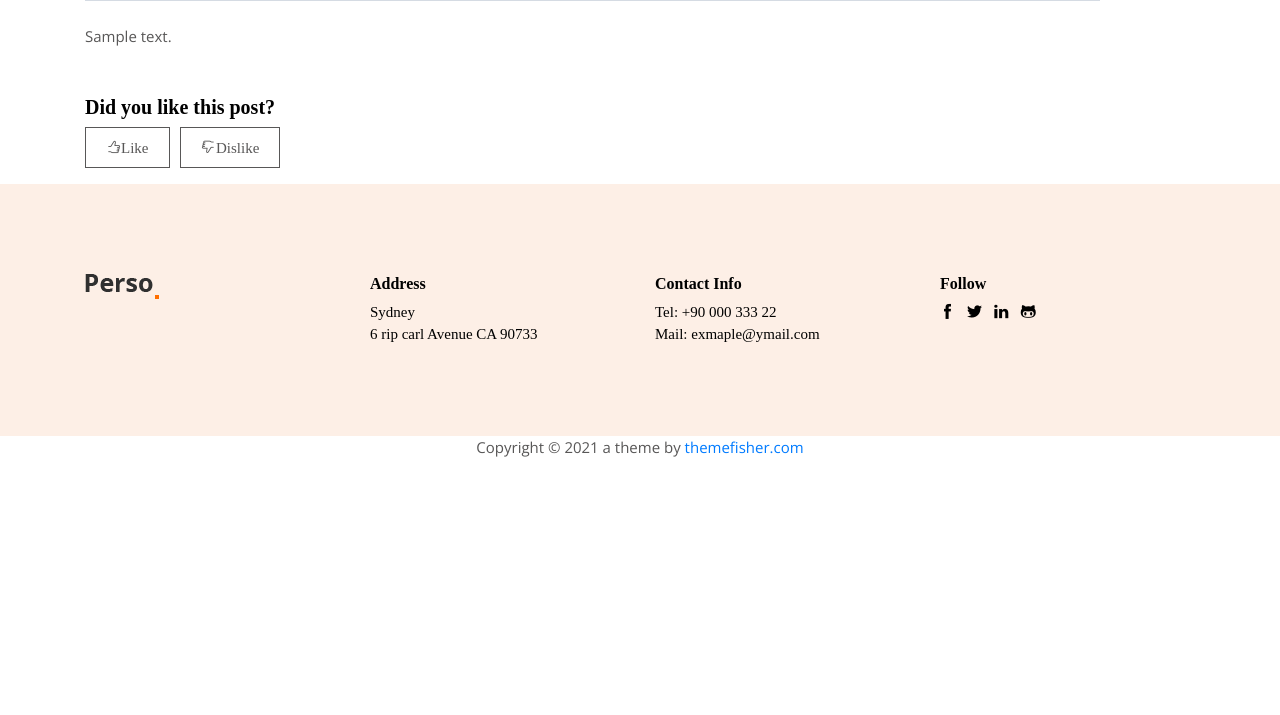
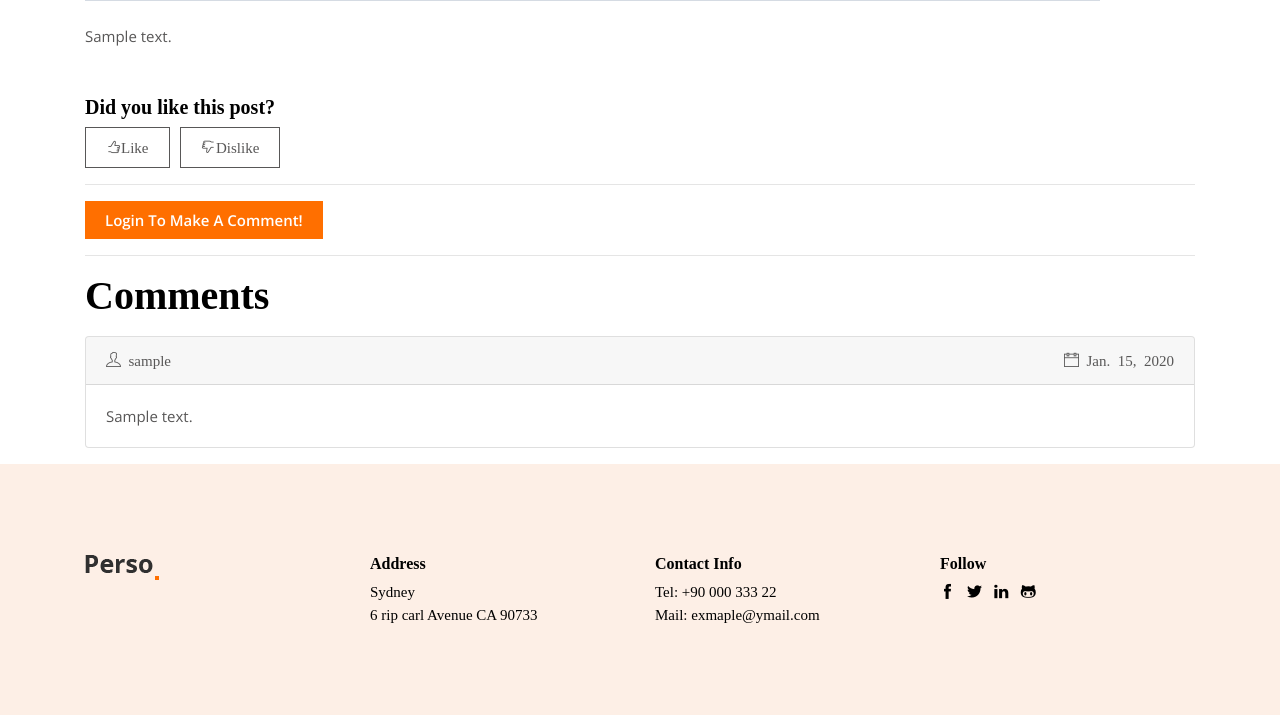
Before and after one commit to Gustavo-F/blog-django-girls, a Django app: a page that uses post/templates/post/post_details.html in a window 1280 px wide. Shown: the part 1385-2100 px from the top of the page. Before the commit the page ends 1842 px from the top, so only its background shows below. Run offline with Django 3.2, Linux system fonts and the light colour scheme; tables that the repository leaves empty hold one stand-in row (values such as "Sample post"); grey boxes marked "Sample" are stand-in pictures; some libraries are stand-ins or nearby versions; some web fonts are replaced.

Commit message:
Added comments system

```diff
--- a/post/admin.py
+++ b/post/admin.py
@@ -20,8 +20,9 @@ admin.site.register(models.Post, PostAdmin)
 
 
 class CommentAdmin(admin.ModelAdmin):
-    list_display = ('id', 'author', 'post', 'comment_date', 'is_approved')
-    list_display_links = ('id', 'author', 'post', 'comment_date')
+    list_display = ('id', 'comment', 'author', 'post',
+                    'comment_date', 'is_approved')
+    list_display_links = ('id', 'comment', 'author', 'post', 'comment_date')
     list_editable = ('is_approved', )
 
 
--- a/post/forms.py
+++ b/post/forms.py
@@ -1,3 +1,5 @@
+from django.db.models import fields
+from django.forms.widgets import Textarea
 from django.utils.safestring import mark_safe
 from django import forms
 from django.contrib.auth.models import User
@@ -62,3 +64,14 @@ class WritePostForm(forms.ModelForm):
     class Meta:
         model = models.Post
         fields = ['category', 'thumbnail', 'title', 'text', 'publish_now']
+
+
+class CommentForm(forms.ModelForm):
+    comment = forms.CharField(
+        max_length=255,
+        widget=Textarea(),
+    )
+
+    class Meta:
+        model = models.Comment
+        fields = ['comment', ]
--- a/post/models.py
+++ b/post/models.py
@@ -46,9 +46,12 @@ class Post(models.Model):
 class Comment(models.Model):
     comment = models.CharField(max_length=255)
     author = models.ForeignKey(settings.AUTH_USER_MODEL, on_delete=CASCADE)
-    post = models.OneToOneField(Post, on_delete=CASCADE)
+    post = models.ForeignKey(Post, on_delete=CASCADE)
     comment_date = models.DateTimeField(default=timezone.now)
     is_approved = models.BooleanField(default=True)
+
+    def __str__(self):
+        return self.comment
 
 
 class Aproval(models.Model):
--- a/post/templates/post/post_details.html
+++ b/post/templates/post/post_details.html
@@ -18,6 +18,8 @@
 <!-- /page-title -->
 
 <div class="container">
+
+    <!-- Text -->
     <div class="row">
         <div class="col-lg-11">
             <ul class="list-inline d-flex justify-content-between py-3">
@@ -34,9 +36,9 @@
             </div>
         </div>
     </div>
-</div>
 
-<div class="container d-block mt-5">
+    <!-- Like -->
+    <div class="d-block mt-5">
         <h5 class="text-end">Did you like this post?</h5>
 
         <div class="row">
@@ -52,6 +54,44 @@
             </div>
         </div>
     </div>
+
+    <hr/>
+
+    <!-- Comments -->
+    {% if not request.user.is_authenticated %}
+        <a class="btn btn-primary" type="button" href="{% url 'post:login' %}">Login to make a comment!</a>
+
+    {% else %}
+        <form action="" method="post">
+            {% csrf_token %}
+            {{ comment_form | crispy }}
+
+            <div class="form-group">
+                <button type="submit" class="btn btn-primary">Send</button>
+            </div>
+        </form>
+    {% endif %}
+
+    <hr/>
+
+    <h3>Comments</h3>
+
+    {% for comment in comments %}
+        <div class="card mt-3">
+            <div class="card-header d-flex justify-content-between">
+                <span class="align-items-center">
+                    <i class="ti-user"> {{ comment.author.username }} </i>
+                </span>
+                <span class="align-items-center">
+                    <i class="ti-calendar"> {{ comment.comment_date | naturalday }} </i>
+                </span>
+            </div>
+            <div class="card-body">
+                {{ comment }}
+            </div>
+        </div>
+    {% endfor %}
+
 </div>
 
 {% endblock content %}
--- a/post/views.py
+++ b/post/views.py
@@ -1,8 +1,8 @@
-from django.http import request
+from django.http import HttpResponseRedirect
 from . import forms
-from django.shortcuts import redirect, render
+from django.urls import reverse
+from django.shortcuts import redirect, render, get_object_or_404
 from . import models
-from django.views.generic.detail import DetailView
 from django.views import View
 from django.views.generic import ListView
 from django.contrib.auth import authenticate, login, logout
@@ -89,11 +89,43 @@ class Register(View):
         return redirect('post:index')
 
 
-class PostDetils(DetailView):
-    model = models.Post
+class PostDetils(View):
     template_name = 'post/post_details.html'
-    context_object_name = 'post'
-    slug_url_kwarg = 'slug'
+
+    def setup(self, *args, **kwargs):
+        super().setup(*args, **kwargs)
+
+        self.post_object = get_object_or_404(
+            models.Post, slug=self.kwargs.get('slug'))
+        comments = models.Comment.objects.filter(post=self.post_object)
+
+        context = {
+            'post': self.post_object,
+            'comment_form': forms.CommentForm(self.request.POST or None),
+            'comments': comments,
+        }
+
+        self.comment_form = context['comment_form']
+
+        self.render_template = render(
+            self.request, self.template_name, context)
+
+    def get(self, *args, **kwargs):
+        return self.render_template
+
+    def post(self, *args, **kwargs):
+        if not self.comment_form.is_valid():
+            return self.render_template
+
+        comment = models.Comment(
+            comment=self.comment_form.cleaned_data.get('comment'),
+            author=self.request.user,
+            post=self.post_object,
+        )
+
+        comment.save()
+
+        return self.render_template
 
 
 def approve_post(request):
```
